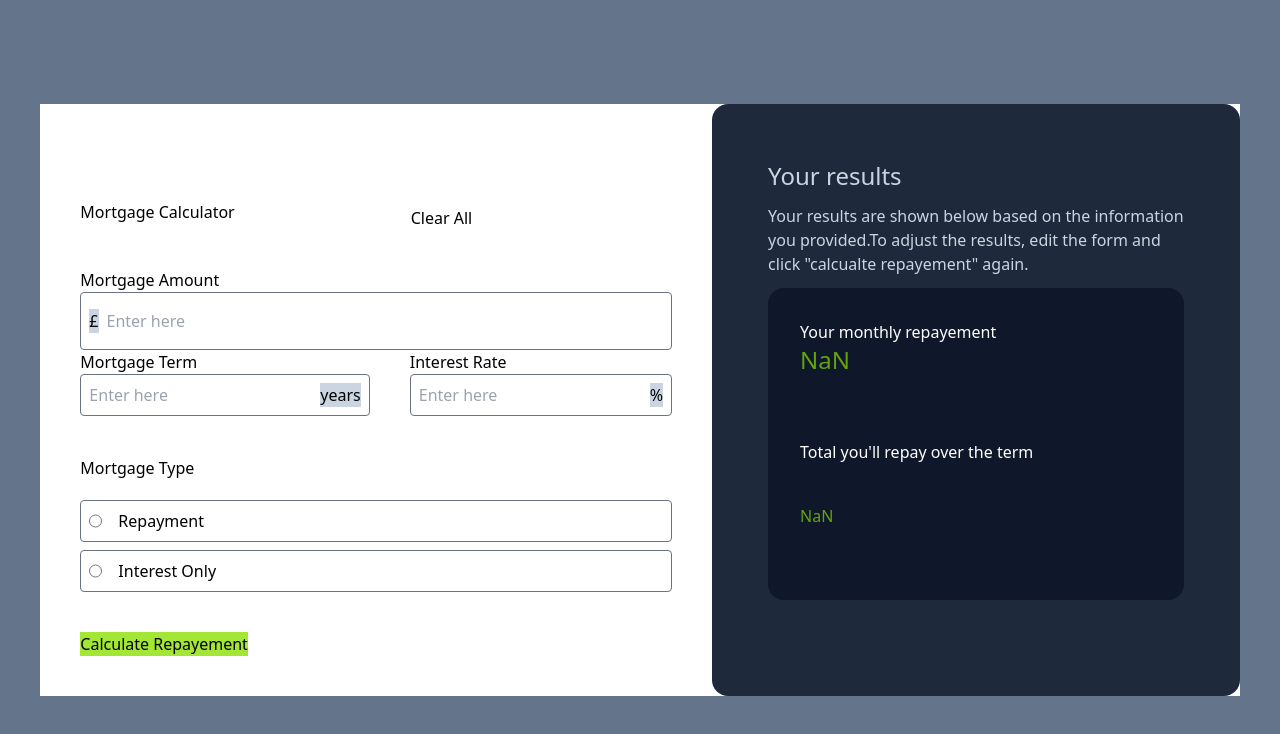
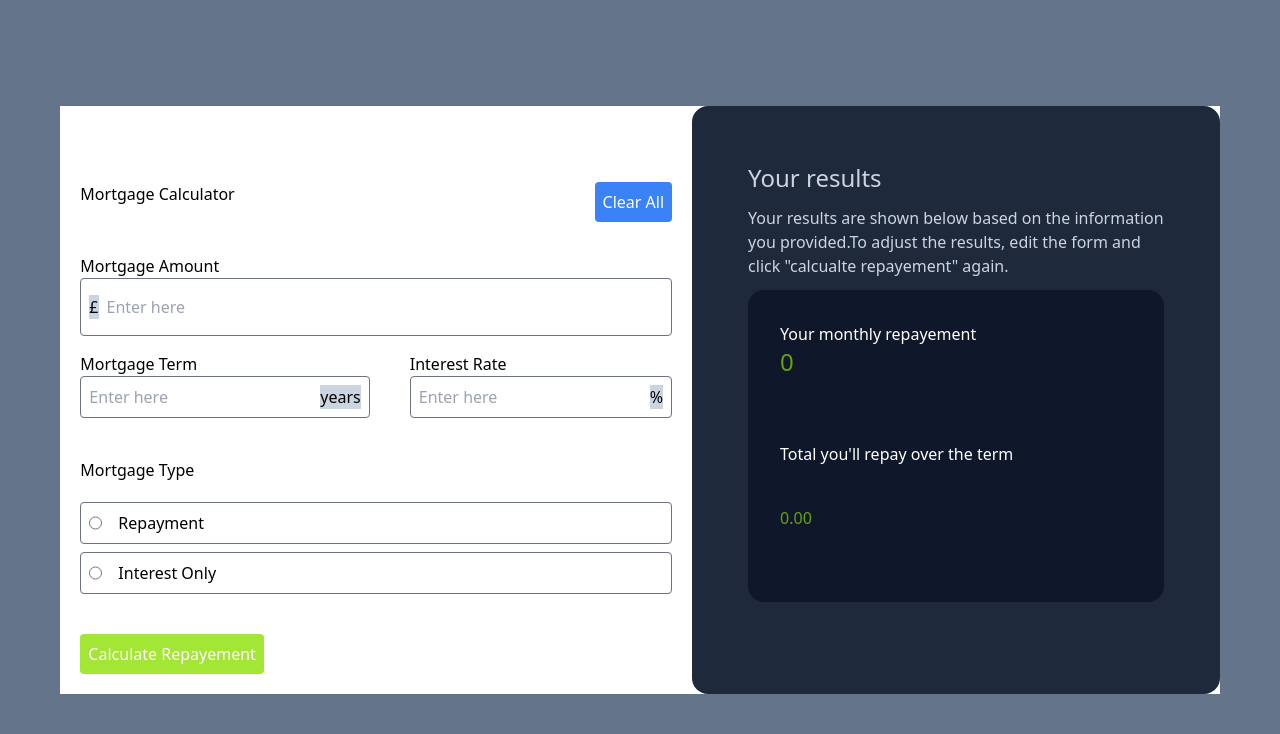
Before and after one commit to datots/Mortgage_Calculator, a React (Vite) app: page / in a window 1280 px wide. Shown: the top 734 px of the page. Built offline with nearby package versions, Linux system fonts and the light colour scheme.

Commit message:
Mortgage_Calculator

```diff
--- a/src/components/Calculator.tsx
+++ b/src/components/Calculator.tsx
@@ -31,7 +31,7 @@ const Calculator = () => {
     },
   });
 
-  const ResetData = ({ resetForm }) => {
+  const ResetData = () => {
     formik.resetForm();
     setMortgageData({
       mortgageAmount: "",
@@ -40,14 +40,19 @@ const Calculator = () => {
     });
   };
   return (
-    <section className="bg-white flex flex-col sm:flex-row">
-      <div className="sm:m-10">
-        <div className="mt-14 sm:flex pb-8 ">
-          <h1 className="pr-44 pb-3">Mortgage Calculator</h1>
-          <button onClick={ResetData}>Clear All</button>
+    <section className="bg-white flex flex-col sm:flex-row ">
+      <div className="m-5 h-auto w-auto pt-14 sm:m-5 overflow-x-auto">
+        <div className=" sm:flex  pb-8 ">
+          <h1 className="pr-4 sm:pr-44 pb-3">Mortgage Calculator</h1>
+          <button
+            onClick={ResetData}
+            className="ml-auto bg-blue-500 text-white p-2 rounded"
+          >
+            Clear All
+          </button>
         </div>
         <form onSubmit={formik.handleSubmit}>
-          <div className="flex flex-col">
+          <div className="flex flex-col mb-4">
             <h1>Mortgage Amount</h1>
             <span className="inline-flex items-center border border-gray-500 p-2 rounded">
               <p className="bg-slate-300">£</p>{" "}
@@ -100,7 +105,7 @@ const Calculator = () => {
               ) : null}
             </div>
           </div>
-          <div className="flex flex-col mt-10 mb-10 sm:flex-col">
+          <div className="flex flex-col mt-10 mb-10">
             <h1 className="pb-5">Mortgage Type</h1>
             <span className="flex inline-flex border border-gray-500 p-2 rounded gap-4 mb-2">
               {" "}
@@ -111,7 +116,7 @@ const Calculator = () => {
               <input type="radio" /> <h1>Interest Only</h1>
             </span>
           </div>
-          <button className="bg-lime-400" type="submit">
+          <button className="bg-lime-400 text-white p-2 rounded" type="submit">
             Calculate Repayement
           </button>
         </form>
--- a/src/components/Results.tsx
+++ b/src/components/Results.tsx
@@ -1,11 +1,11 @@
 const Results = ({ mortgageAmount, mortgageTerm, interestRate }) => {
   const MonthlyPayementCalculation = () => {
-    const loanMoney = parseFloat(mortgageAmount);
-    const rate = parseFloat(interestRate) / 100 / 12;
-    const mortgagePeriod = parseInt(mortgageTerm) * 12;
+    const loanMoney = parseFloat(mortgageAmount) || 0;
+    const rate = parseFloat(interestRate) / 100 / 12 || 0;
+    const mortgagePeriod = parseInt(mortgageTerm) * 12 || 0;
 
-    if (rate === 0) {
-      return loanMoney / mortgagePeriod;
+    if (rate === 0 || mortgagePeriod === 0) {
+      return loanMoney / mortgagePeriod || 0;
     }
 
     const M =
```
